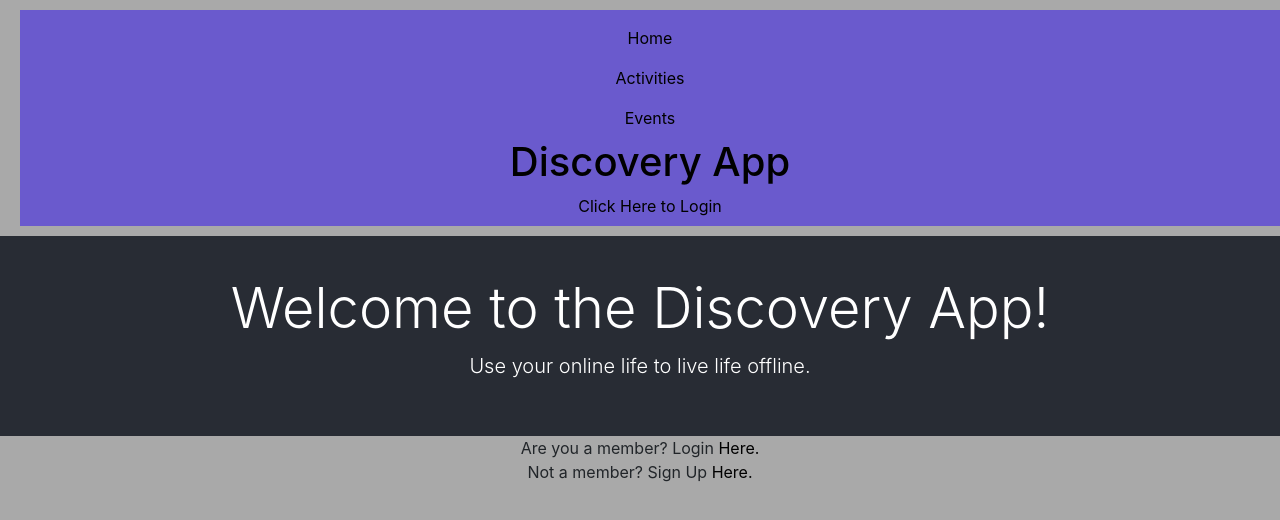
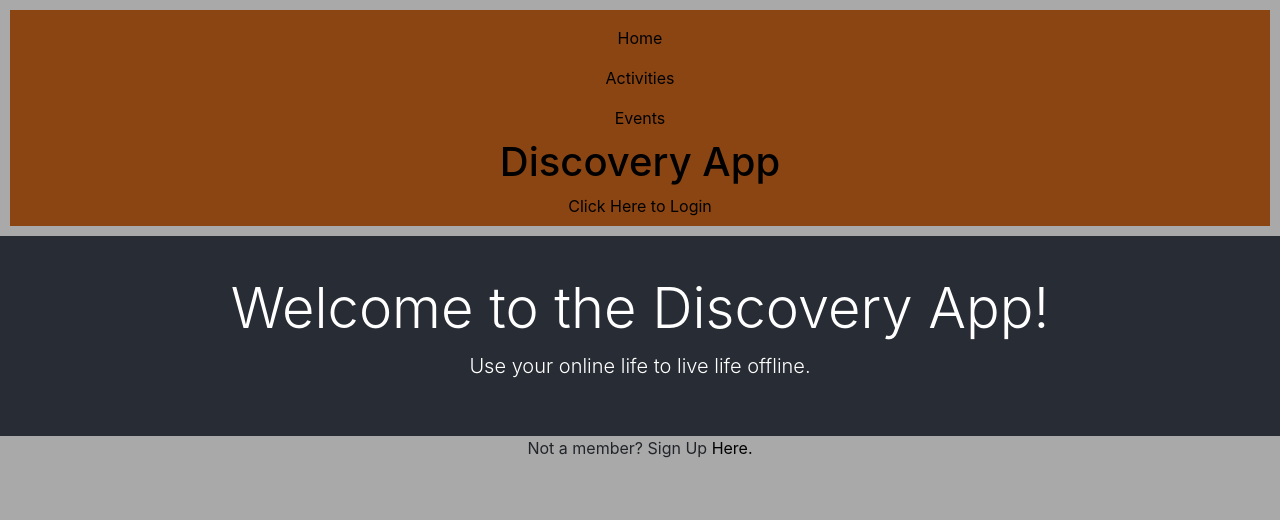
Before and after one commit to dgill45/discovery_app_fe, a React (Create React App) app: page / in a window 1280 px wide. Shown: the top 520 px of the page. Built offline with nearby package versions, Linux system fonts and the light colour scheme.

Commit message:
added user auth

```diff
--- a/src/App.css
+++ b/src/App.css
@@ -39,7 +39,7 @@ body {
   text-align: center;
   border: grey solid 1px;
   padding: 1rem;
-  width: 10rem;
+  width: 12rem;
   height: 20rem;
   display: inline-grid;
   margin: 1rem 2rem;
@@ -48,7 +48,7 @@ body {
 
 .card-container {
 
-  width: 50em;
+  width: 100%vw;
   height: 18rem;
   padding: 20px;
   justify-content: center;
@@ -81,15 +81,16 @@ a {
 
 nav.navbar {
   width: 100%;
-  background-color: slateblue;
+  background-color: saddlebrown;
+  display: flex;
 }
 
 .navbar-container{
   width: 100%;
-  display: flex;
+
   justify-content: center;
   padding: 10px;
-  margin: auto 10px;
+  margin: auto ;
 }
 
 .nav-link-container{
--- a/src/components/ActivityForm.js
+++ b/src/components/ActivityForm.js
@@ -26,7 +26,7 @@ function ActivityForm({ createActivity}){
             <form onSubmit={handleSubmit} className ="form">
                 <h3>Add a new Activity</h3>
                 <input type ="text"
-                    name = "name"
+                    name = "activity_name"
                     onChange = {handleChange}
                     value ={newActivity.activity_name}
                     placeholder="Name of new activity"/>
--- a/src/components/EventForm.js
+++ b/src/components/EventForm.js
@@ -28,25 +28,25 @@ function EventForm({createEvent}){
         <div className = "form container">
             <form onSubmit={handleSubmit} className ="form">
                 <input type ="text"
-                    name = "name"
+                    name = "event_name"
                     onChange = {handleChange}
                     value ={newEvent.event_name}
                     placeholder="Name of new event"/>
                     <br />
                 <input type ="text"
-                    date = "posting_date"
+                    name = "posting_date"
                     onChange = {handleChange}
                     value ={newEvent.posting_date}
                     placeholder="date of posted event"/>
                     <br />
                 <input type ="text"
-                    location = "location"
+                    name = "location"
                     onChange = {handleChange}
                     value ={newEvent.location}
                     placeholder= "Where is this event happening?"/>
                     <br />
                 <input type ="textarea"
-                    desc = "description"
+                    name = "desc"
                     onChange = {handleChange}
                     value ={newEvent.desc}
                     placeholder="Brief description of your event"/>
--- a/src/components/Home.js
+++ b/src/components/Home.js
@@ -16,8 +16,6 @@ function Home(){
                 <h1 className="display-4">Welcome to the Discovery App!</h1>
                 <p className="lead">Use your online life to live life offline.</p>
             </header>
-            Are you a member?
-            Login <Link to = {`/login`}> Here.</Link><br />
             Not a member?  Sign Up<Link to = {'/signup'} > Here.</Link>
 
 
--- a/src/components/SignUp.js
+++ b/src/components/SignUp.js
@@ -2,10 +2,10 @@ import React, {useState} from 'react'
 
 
 function SignUp({ onLogin }) {
-    /*const [user, setUser] = useState({
+    const [user, setUser] = useState({
         firstname: "",
         lastname: ""
-    })*/
+    })
     const [username, setUsername] = useState("");
     const [password, setPassword] = useState("");
     const [passwordConfirmation, setPasswordConfirmation] = useState("");
@@ -45,20 +45,20 @@ function SignUp({ onLogin }) {
     return (
         <div className = "signup-form">
             <form className = "signup-form" onSubmit={handleSubmit}>
-                {/*<label htmlFor="First Name">First Name</label>
+                <label htmlFor="First Name">First Name</label>
                 <input
                 type="text"
                 id="firstname"
-                value={firstname}
+                value={user.firstname}
                 onChange={(e) => setUser(e.target.value)}
                 />
                 <label htmlFor="Last Name">Password:</label>
                 <input
                 type="text"
                 id="lastname"
-                value={lastname}
+                value={user.lastname}
                 onChange={(e) => setUser(e.target.value)}
-                />*/}
+                />
                 <label htmlFor="username">Username:</label>
                 <input
                 type="text"
```
